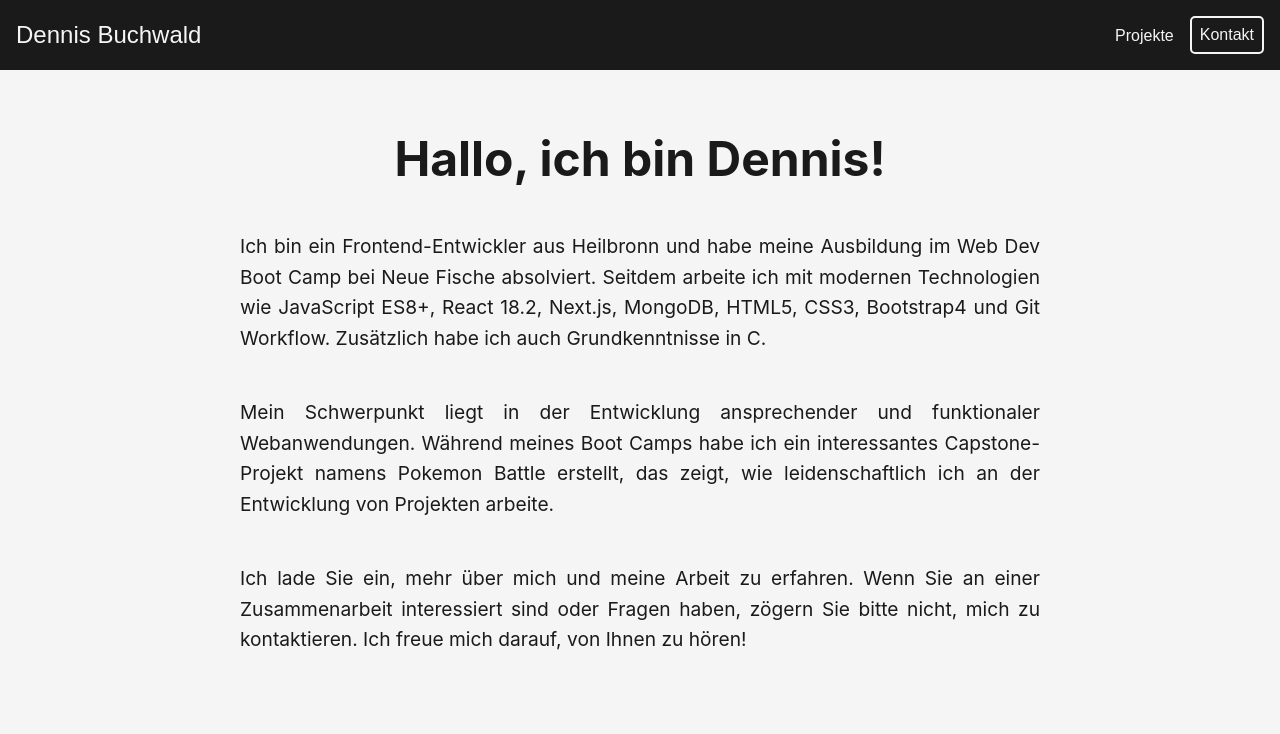
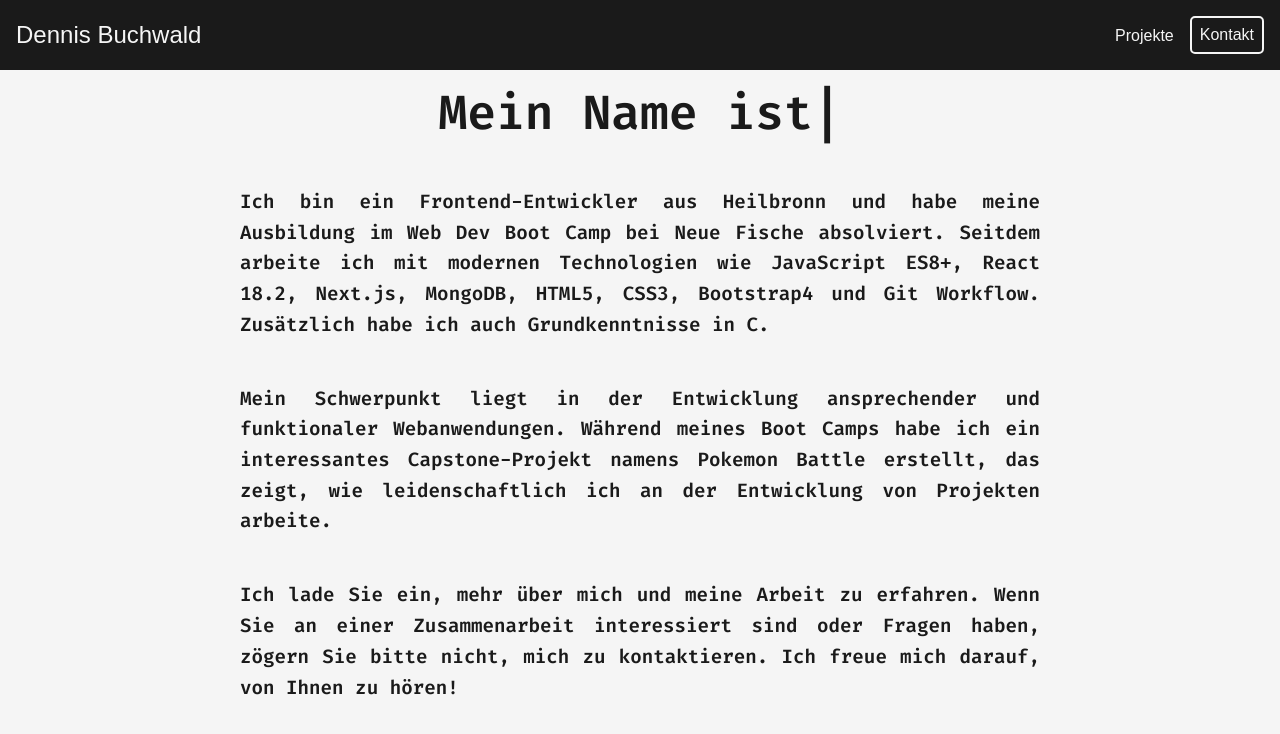
Before and after one commit to dennisbuchwald/dennisbuchwald-de, a Next.js app: page / in a window 1280 px wide. Shown: the top 734 px of the page. Built offline with nearby package versions, Linux system fonts and the light colour scheme.

Commit message:
add new font/ create type effect

```diff
--- a/package.json
+++ b/package.json
@@ -19,6 +19,7 @@
     "next": "^13.3.1",
     "react": "18.2.0",
     "react-dom": "18.2.0",
+    "react-typed": "^1.2.0",
     "styled-components": "^5.3.10"
   }
 }
--- /dev/null
+++ b/public/fonts.css
@@ -0,0 +1,6 @@
+@font-face {
+	font-family: "FiraCode";
+	src: url("/font/FiraCode-VariableFont_wght.ttf") format("truetype");
+	font-weight: 600;
+	font-style: Bold;
+}
--- a/src/pages/_app.js
+++ b/src/pages/_app.js
@@ -1,10 +1,11 @@
 import { useEffect } from "react";
 import { createGlobalStyle, ThemeProvider } from "styled-components";
+import "../../public/fonts.css";
 
 const GlobalStyle = createGlobalStyle`
   body {
     margin: 0;
-    font-family: -apple-system, BlinkMacSystemFont, "Segoe UI", "Roboto", "Oxygen", "Ubuntu", "Cantarell", "Fira Sans", "Droid Sans", "Helvetica Neue", sans-serif;
+    font-family: "FiraCode", -apple-system, BlinkMacSystemFont, "Segoe UI", "Roboto", "Oxygen", "Ubuntu", "Cantarell", "Fira Sans", "Droid Sans", "Helvetica Neue", sans-serif;
     -webkit-font-smoothing: antialiased;
     -moz-osx-font-smoothing: grayscale;
   }
--- a/src/pages/index.js
+++ b/src/pages/index.js
@@ -2,6 +2,7 @@ import styled from "styled-components";
 import Head from "next/head";
 import Header from "../../components/Header";
 import Footer from "../../components/Footer";
+import Typed from "react-typed";
 
 const Section = styled.section`
 	display: flex;
@@ -31,6 +32,22 @@ const Text = styled.p`
 	margin-bottom: 1.5rem;
 `;
 
+const TypedTitle = styled(Typed)`
+	white-space: pre;
+	font-size: 3rem;
+	font-weight: bold;
+	color: ${(props) => props.theme.primaryColor};
+	margin-bottom: 1.5rem;
+	text-align: left;
+	align-items: center;
+`;
+
+const typedStrings = [
+	"Hallo! 👋",
+	"Mein Name ist Dennis.",
+	"Ich bin Webentwickler.",
+];
+
 const Home = () => {
 	return (
 		<>
@@ -39,7 +56,15 @@ const Home = () => {
 			</Head>
 			<Header />
 			<Section id="home">
-				<Title>Hallo, ich bin Dennis!</Title>
+				<Title>
+					<TypedTitle
+						strings={typedStrings}
+						typeSpeed={40}
+						backSpeed={50}
+						backDelay={1500}
+						loop
+					/>
+				</Title>
 				<Text>
 					Ich bin ein Frontend-Entwickler aus Heilbronn und habe meine
 					Ausbildung im Web Dev Boot Camp bei Neue Fische absolviert. Seitdem
```
Also changed, not shown: public/font/FiraCode-VariableFont_wght.ttf (added), 1 other file (tests, documents, lock files or other folders).
